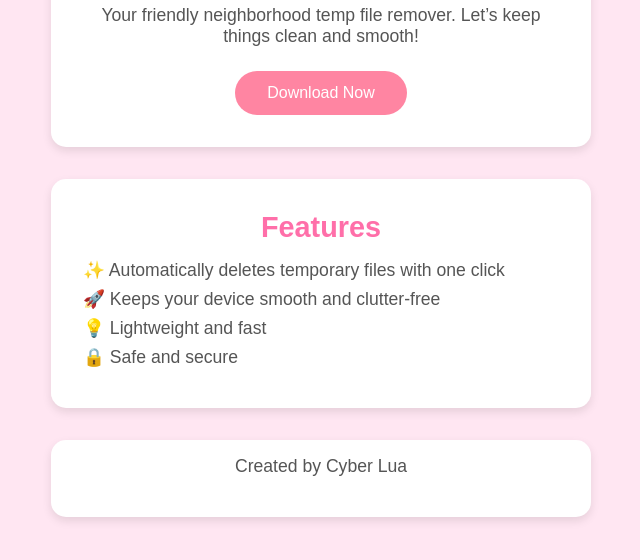
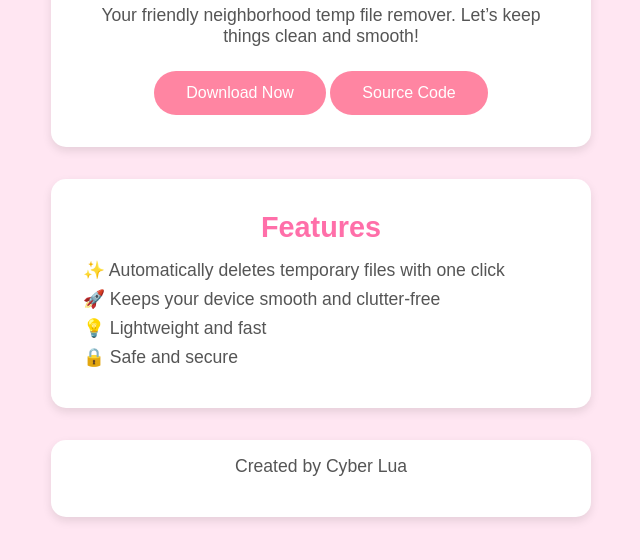
Before and after one commit to cyber-lua/IDCATF, a plain HTML site: page index.html in a window 1280 px wide. Shown: the part 112-672 px from the top of the page, without its empty margins (319-959 px from the left). Drawn offline with Linux system fonts and the light colour scheme.

Commit message:
Update index.html

```diff
--- a/index.html
+++ b/index.html
@@ -103,6 +103,7 @@
             <h1>IDCATF</h1>
             <p>Your friendly neighborhood temp file remover. Let’s keep things clean and smooth!</p>
             <a href="download.html" class="download-btn">Download Now</a>
+<a href="https://github.com/cyber-lua/IDCATF" class="download-btn">Source Code</a>
         </header>
 
         <section class="features">
```
